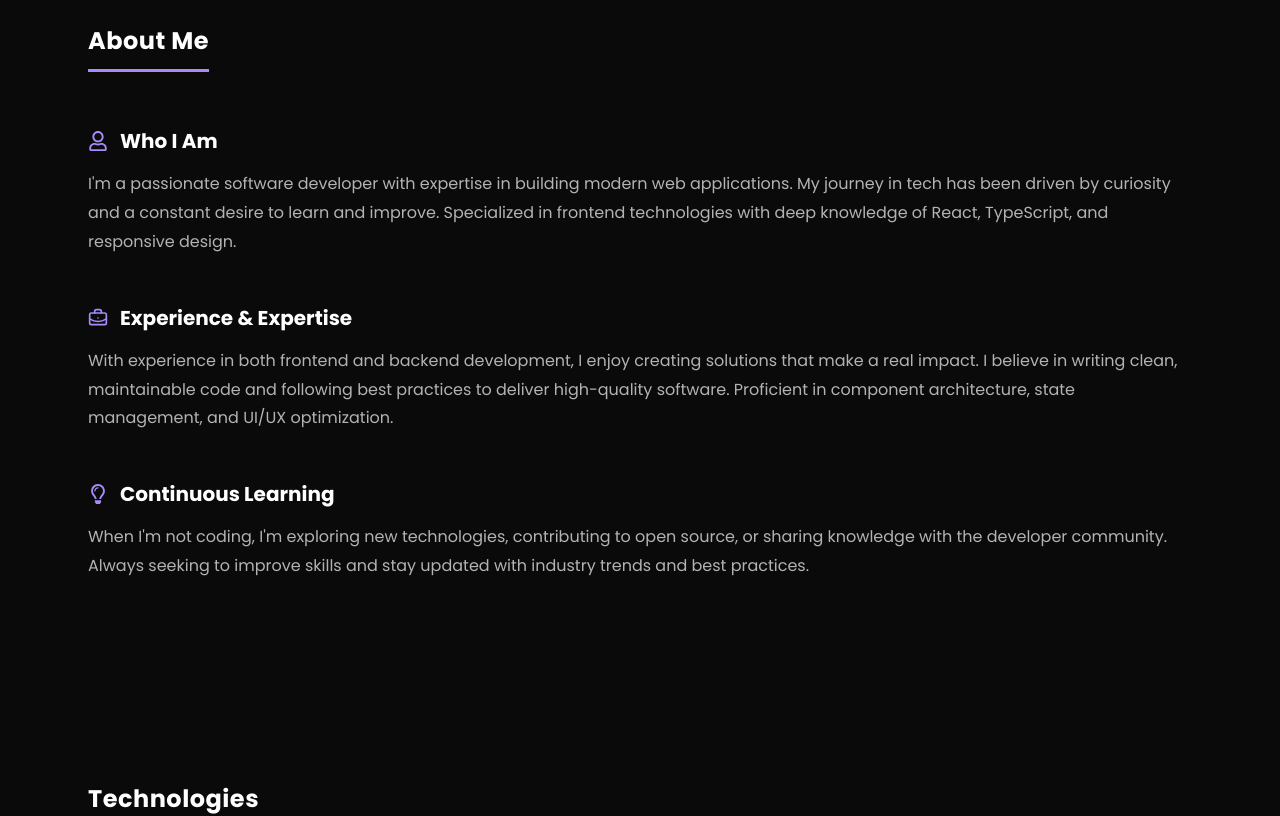
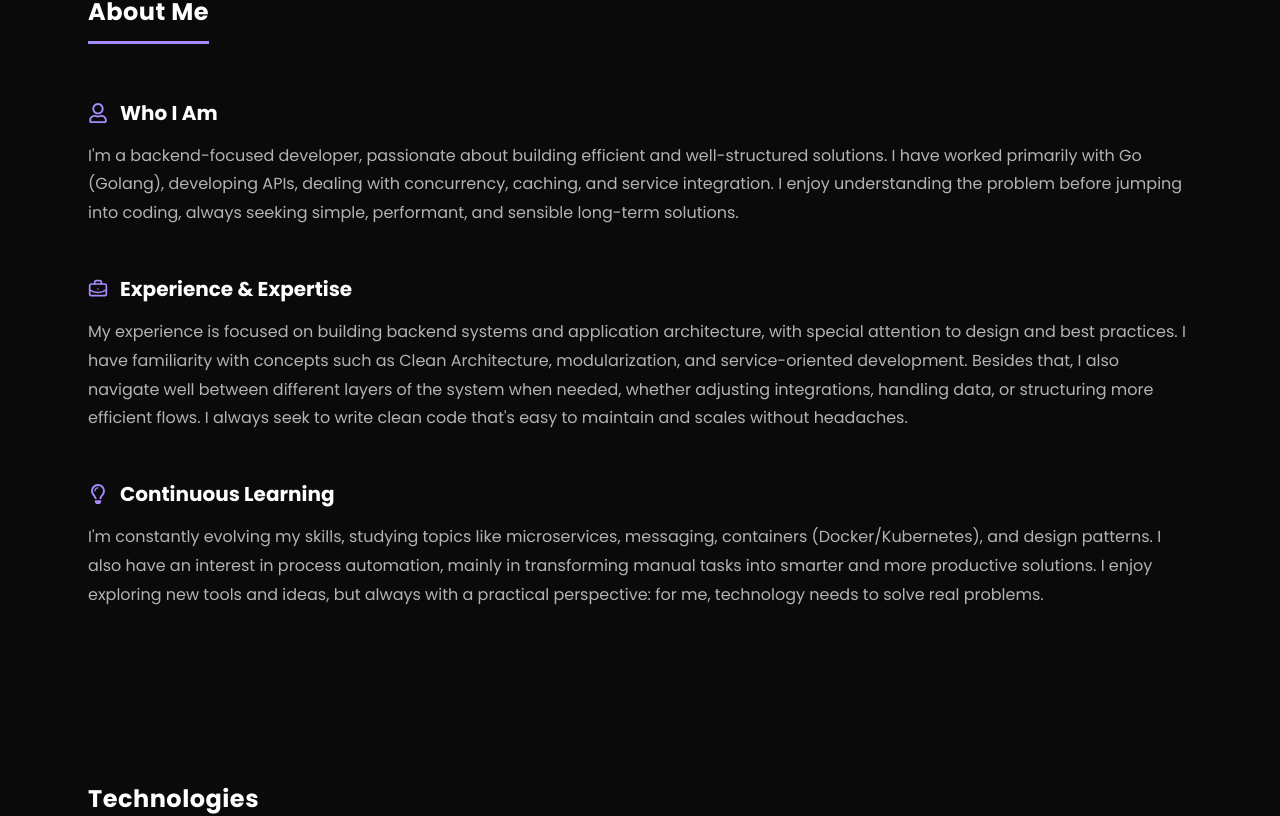
Before and after one commit to Luuan11/my-portfolio, a React (Vite) app: page / in a window 1280 px wide. Shown: the part 913-1729 px from the top of the page. Built offline with nearby package versions, Linux system fonts and the light colour scheme.

Commit message:
fix: improving text and css of tech and skills

```diff
--- a/src/components/TechnologiesAndSkills/data.ts
+++ b/src/components/TechnologiesAndSkills/data.ts
@@ -53,7 +53,7 @@ export const skills: Skill[] = [
     icon: FaServer,
     titleKey: 'skills.cards.backend.title',
     descriptionKey: 'skills.cards.backend.description',
-    highlight: true
+    highlight: false
   },
   {
     icon: FaDatabase,
--- a/src/components/TechnologiesAndSkills/styles.css
+++ b/src/components/TechnologiesAndSkills/styles.css
@@ -256,12 +256,12 @@
   box-shadow: 0 12px 32px rgba(167, 139, 250, 0.2);
 }
 
-.skill-card.highlighted {
+.skill-card.highlight {
   background: var(--card-bg);
   border-color: var(--purple-primary);
 }
 
-.skill-card.highlighted:hover {
+.skill-card.highlight:hover {
   border-color: var(--purple-primary);
   box-shadow: 0 12px 40px rgba(167, 139, 250, 0.3);
 }
--- a/src/translations/en.json
+++ b/src/translations/en.json
@@ -9,17 +9,17 @@
   "hero": {
     "title": "Hi, I'm Luan Fernando",
     "subtitle": "Software Developer",
-    "description": "I'm a passionate software developer with expertise in building modern web applications. My journey in tech has been driven by curiosity and a constant desire to learn and improve. Specialized in frontend technologies with deep knowledge of React, TypeScript, and responsive design."
+    "description": "I'm a backend-focused developer, passionate about building efficient and well-structured solutions. I've worked primarily with Go (Golang), developing APIs, handling concurrency, caching, and service integration. I like to understand the problem before diving into coding, always seeking simple, performant solutions that make sense in the long run."
   },
   "about": {
     "title": "About Me",
     "sections": {
       "whoIAm": "Who I Am",
-      "whoIAmText": "I'm a passionate software developer with expertise in building modern web applications. My journey in tech has been driven by curiosity and a constant desire to learn and improve. Specialized in frontend technologies with deep knowledge of React, TypeScript, and responsive design.",
+      "whoIAmText": "I'm a backend-focused developer, passionate about building efficient and well-structured solutions. I have worked primarily with Go (Golang), developing APIs, dealing with concurrency, caching, and service integration. I enjoy understanding the problem before jumping into coding, always seeking simple, performant, and sensible long-term solutions.",
       "experience": "Experience & Expertise",
-      "experienceText": "With experience in both frontend and backend development, I enjoy creating solutions that make a real impact. I believe in writing clean, maintainable code and following best practices to deliver high-quality software. Proficient in component architecture, state management, and UI/UX optimization.",
+      "experienceText": "My experience is focused on building backend systems and application architecture, with special attention to design and best practices. I have familiarity with concepts such as Clean Architecture, modularization, and service-oriented development.\n\nBesides that, I also navigate well between different layers of the system when needed, whether adjusting integrations, handling data, or structuring more efficient flows. I always seek to write clean code that's easy to maintain and scales without headaches.",
       "learning": "Continuous Learning",
-      "learningText": "When I'm not coding, I'm exploring new technologies, contributing to open source, or sharing knowledge with the developer community. Always seeking to improve skills and stay updated with industry trends and best practices."
+      "learningText": "I'm constantly evolving my skills, studying topics like microservices, messaging, containers (Docker/Kubernetes), and design patterns. I also have an interest in process automation, mainly in transforming manual tasks into smarter and more productive solutions.\n\nI enjoy exploring new tools and ideas, but always with a practical perspective: for me, technology needs to solve real problems."
     }
   },
   "experience": {
--- a/src/translations/es.json
+++ b/src/translations/es.json
@@ -9,17 +9,17 @@
   "hero": {
     "title": "Hola, soy Luan Fernando",
     "subtitle": "Desarrollador de Software",
-    "description": "Soy un desarrollador de software apasionado por construir aplicaciones web modernas. Mi viaje en la tecnología ha sido impulsado por la curiosidad y un deseo constante de aprender y mejorar. Especializado en tecnologías frontend con conocimiento profundo de React, TypeScript y diseño responsivo."
+    "description": "Soy un desarrollador enfocado en backend, apasionado por construir soluciones eficientes y bien estructuradas. He trabajado principalmente con Go (Golang), desarrollando APIs, manejando concurrencia, caché e integración entre servicios. Me gusta entender el problema antes de empezar a codificar, buscando siempre soluciones simples, performantes y que tengan sentido a largo plazo."
   },
   "about": {
     "title": "Acerca de Mí",
     "sections": {
       "whoIAm": "Quién Soy",
-      "whoIAmText": "Soy un desarrollador de software apasionado por construir aplicaciones web modernas. Mi viaje en la tecnología ha sido impulsado por la curiosidad y un deseo constante de aprender y mejorar. Especializado en tecnologías frontend con conocimiento profundo de React, TypeScript y diseño responsivo.",
+      "whoIAmText": "Soy un desarrollador enfocado en backend, apasionado por construir soluciones eficientes y bien estructuradas. He trabajado principalmente con Go (Golang), desarrollando APIs, manejando concurrencia, caché e integración entre servicios. Me gusta entender el problema antes de empezar a codificar, buscando siempre soluciones simples, performantes y que tengan sentido a largo plazo.",
       "experience": "Experiencia y Expertise",
-      "experienceText": "Con experiencia en desarrollo frontend y backend, disfruto crear soluciones que tienen un impacto real. Creo en escribir código limpio y mantenible, siguiendo las mejores prácticas para entregar software de alta calidad. Competente en arquitectura de componentes, gestión de estado y optimización de UI/UX.",
+      "experienceText": "Mi experiencia se enfoca en la construcción de sistemas backend y arquitectura de aplicaciones, con especial atención a la arquitectura y las mejores prácticas. Tengo familiaridad con conceptos como Clean Architecture, modularización y desarrollo orientado a servicios.\n\nAdemás, también me desenvuelvo bien entre las diferentes capas del sistema cuando sea necesario, ya sea ajustando integraciones, manejando datos o estructurando flujos más eficientes. Siempre busco escribir código limpio, fácil de mantener y que escale sin dolores de cabeza.",
       "learning": "Aprendizaje Continuo",
-      "learningText": "Cuando no estoy programando, estoy explorando nuevas tecnologías, contribuyendo a código abierto o compartiendo conocimiento con la comunidad de desarrolladores. Siempre buscando mejorar habilidades y mantenerme actualizado con las tendencias y mejores prácticas de la industria."
+      "learningText": "Estoy constantemente evolucionando mis habilidades, estudiando temas como microservicios, mensajería, contenedores (Docker/Kubernetes) y patrones de diseño. También tengo interés en automatización de procesos, principalmente en transformar tareas manuales en soluciones más inteligentes y productivas.\n\nMe gusta explorar nuevas herramientas e ideas, pero siempre con una perspectiva práctica: para mí, la tecnología necesita resolver problemas reales."
     }
   },
   "experience": {
--- a/src/translations/pt.json
+++ b/src/translations/pt.json
@@ -9,17 +9,17 @@
   "hero": {
     "title": "Olá, sou Luan Fernando",
     "subtitle": "Software Developer",
-    "description": "Sou um desenvolvedor de software apaixonado por construir aplicações web modernas. Minha jornada na tecnologia tem sido impulsionada pela curiosidade e um desejo constante de aprender e melhorar. Especializado em tecnologias frontend com conhecimento aprofundado em React, TypeScript e design responsivo."
+    "description": "Sou um engenheiro de software apaixonado por desenvolver, com habilidades abrangentes tanto no front-end quanto no back-end, que me permitem desenvolver boas experiências digitais. Buscando sempre novos desafios, gosto de ampliar meus conhecimentos na área, sempre tentando algo novo. Estou pronto para contribuir com minha experiência e entusiasmo!"
   },
   "about": {
     "title": "Sobre Mim",
     "sections": {
       "whoIAm": "Quem Sou",
-      "whoIAmText": "Sou um desenvolvedor de software apaixonado por construir aplicações web modernas. Minha jornada na tecnologia tem sido impulsionada pela curiosidade e um desejo constante de aprender e melhorar. Especializado em tecnologias frontend com conhecimento aprofundado em React, TypeScript e design responsivo.",
+      "whoIAmText": "Sou um desenvolvedor com foco em backend, apaixonado por construir soluções eficientes e bem estruturadas. Tenho trabalhado principalmente com Go (Golang), desenvolvendo APIs, lidando com concorrência, cache e integração entre serviços. Gosto de entender o problema antes de sair codando, buscando sempre soluções simples, performáticas e que façam sentido no longo prazo.",
       "experience": "Experiência e Expertise",
-      "experienceText": "Com experiência em desenvolvimento frontend e backend, gosto de criar soluções que têm um impacto real. Acredito em escrever código limpo e manutenível, seguindo as melhores práticas para entregar software de alta qualidade. Proficiente em arquitetura de componentes, gerenciamento de estado e otimização de UI/UX.",
+      "experienceText": "Minha experiência é voltada à construção de sistemas backend e organização de aplicações, com atenção especial a arquitetura e boas práticas. Tenho familiaridade com conceitos como Clean Architecture, modularização e desenvolvimento orientado a serviços.\n\nAlém disso, também transito bem entre diferentes camadas do sistema quando necessário, seja ajustando integrações, lidando com dados ou estruturando fluxos mais eficientes. Busco sempre escrever código limpo, de fácil manutenção e que escale sem dor de cabeça.",
       "learning": "Aprendizado Contínuo",
-      "learningText": "Quando não estou codificando, estou explorando novas tecnologias, contribuindo para código aberto ou compartilhando conhecimento com a comunidade de desenvolvedores. Sempre buscando melhorar habilidades e manter-me atualizado com as tendências e melhores práticas da indústria."
+      "learningText": "Estou constantemente evoluindo minhas habilidades, estudando temas como microsserviços, mensageria, containers (Docker/Kubernetes) e padrões de projeto. Também tenho interesse em automação de processos, principalmente em transformar tarefas manuais em soluções mais inteligentes e produtivas.\n\nGosto de explorar novas ferramentas e ideias, mas sempre com um olhar prático: tecnologia, pra mim, precisa resolver problema de verdade."
     }
   },
   "experience": {
```
